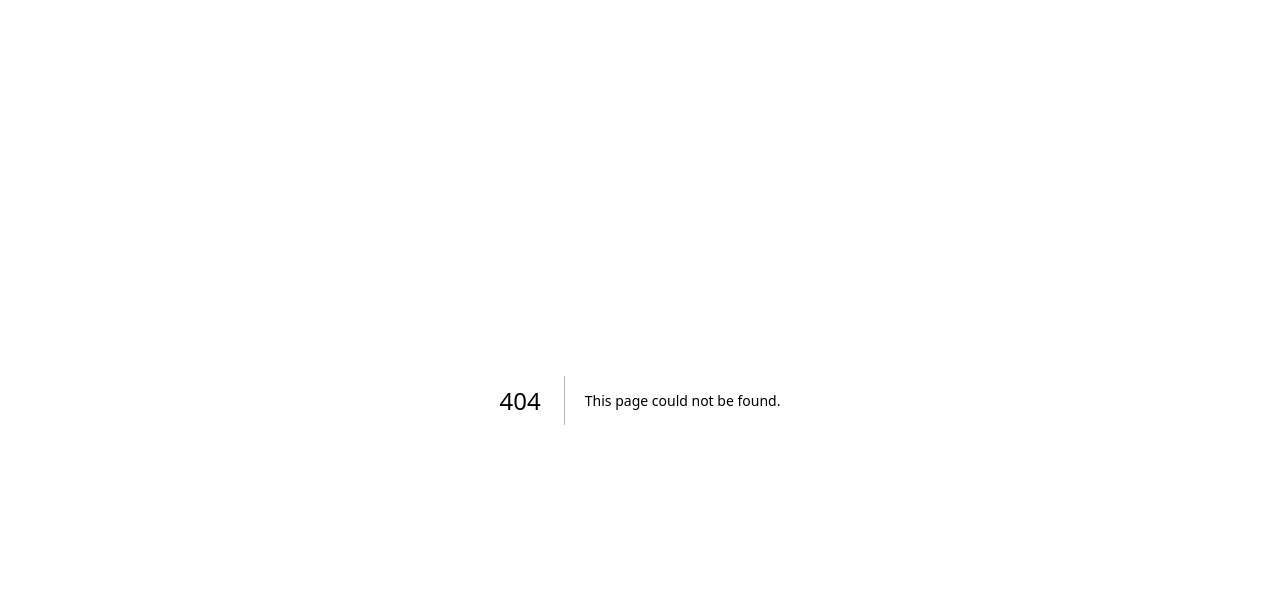
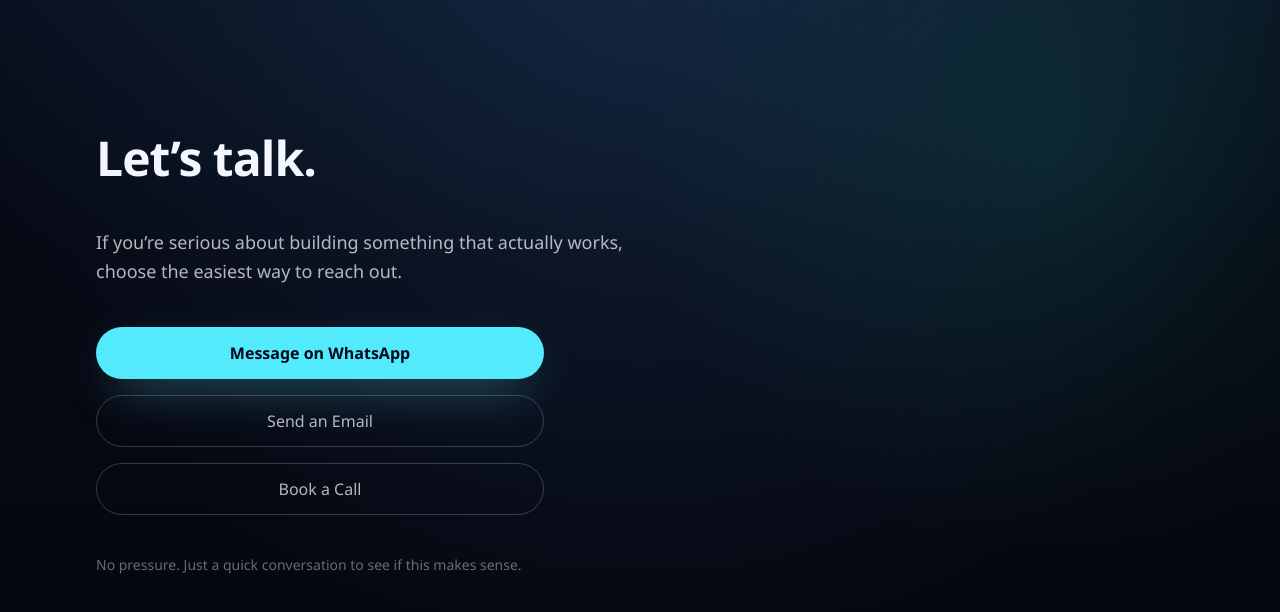
Before and after one commit to martindubreuil13-byte/mba-landing, a Next.js app: page /contact in a window 1280 px wide. Before the commit this address had no page. Shown: the top 612 px of the page. Built offline with nearby package versions, Linux system fonts and the light colour scheme.

Commit message:
Fix navbar: link contact page and unify CTA flow

```diff
--- a/app/components/sections/FinalCta.tsx
+++ b/app/components/sections/FinalCta.tsx
@@ -1,21 +1,17 @@
 "use client";
 
+import Link from "next/link";
 import { Button } from "@/app/components/ui/Button";
 
-interface FinalCtaProps {
-  onContactClick: () => void;
-}
-
-export function FinalCta({ onContactClick }: FinalCtaProps) {
+export function FinalCta() {
   return (
     <section
       id="final"
       className="w-full px-6 md:px-12 lg:px-24 py-16"
     >
-
       <div className="max-w-none flex flex-col items-start gap-10">
 
-        {/* HEADLINE — ALIGNED PROPERLY */}
+        {/* HEADLINE */}
         <h2 className="text-4xl md:text-5xl font-semibold leading-tight tracking-[-0.02em]">
           At some point,
           <span className="block mt-3">
@@ -32,16 +28,17 @@ export function FinalCta({ onContactClick }: FinalCtaProps) {
           It’s a structure you can actually move with.
         </p>
 
-        {/* SINGLE CTA — CLEAR INTENT */}
+        {/* CTA */}
         <div className="pt-6 w-full max-w-sm">
+          <Link href="/contact" className="w-full">
             <Button
-            onClick={onContactClick}
               variant="primary"
               size="lg"
               className="w-full"
             >
               See if you qualify
             </Button>
+          </Link>
         </div>
 
         {/* SUBTEXT */}
@@ -50,7 +47,6 @@ export function FinalCta({ onContactClick }: FinalCtaProps) {
         </p>
 
       </div>
-
     </section>
   );
 }
--- a/app/components/ui/Navbar.tsx
+++ b/app/components/ui/Navbar.tsx
@@ -1,13 +1,10 @@
 "use client";
 
 import { useState } from "react";
+import Link from "next/link";
 import { Menu, X } from "lucide-react";
 
-type NavbarProps = {
-  onContactClick?: () => void;
-};
-
-export function Navbar({ onContactClick }: NavbarProps) {
+export function Navbar() {
   const [isOpen, setIsOpen] = useState(false);
 
   return (
@@ -21,22 +18,26 @@ export function Navbar({ onContactClick }: NavbarProps) {
 
         {/* DESKTOP NAV */}
         <nav className="hidden md:flex items-center gap-8 text-sm text-white/70">
-          <a href="#" className="hover:text-white transition">
+
+          <Link href="#framework" className="hover:text-white transition">
             Framework
-          </a>
-          <a href="#" className="hover:text-white transition">
+          </Link>
+
+          <Link href="#program" className="hover:text-white transition">
             Program
-          </a>
-          <a href="#" className="hover:text-white transition">
+          </Link>
+
+          {/* REAL CONTACT LINK */}
+          <Link href="/contact" className="hover:text-white transition">
             Contact
-          </a>
+          </Link>
 
-          <button
-            onClick={onContactClick}
-            className="ml-4 px-4 py-2 rounded-full bg-white text-black text-sm font-medium hover:opacity-90 transition"
-          >
-            Get Started
-          </button>
+          {/* MAIN CTA */}
+          <Link href="/contact">
+            <button className="ml-4 px-5 py-2 rounded-full bg-gradient-to-r from-cyan-400 to-blue-500 text-white text-sm font-medium hover:opacity-90 transition">
+              Get Started
+            </button>
+          </Link>
         </nav>
 
         {/* MOBILE MENU BUTTON */}
@@ -51,25 +52,24 @@ export function Navbar({ onContactClick }: NavbarProps) {
       {/* MOBILE MENU */}
       {isOpen && (
         <div className="md:hidden bg-[#020617] border-t border-white/10 px-6 py-6 flex flex-col gap-4 text-white/80">
-          <a href="#" onClick={() => setIsOpen(false)}>
+
+          <Link href="#framework" onClick={() => setIsOpen(false)}>
             Framework
-          </a>
-          <a href="#" onClick={() => setIsOpen(false)}>
+          </Link>
+
+          <Link href="#program" onClick={() => setIsOpen(false)}>
             Program
-          </a>
-          <a href="#" onClick={() => setIsOpen(false)}>
+          </Link>
+
+          <Link href="/contact" onClick={() => setIsOpen(false)}>
             Contact
-          </a>
+          </Link>
 
-          <button
-            onClick={() => {
-              setIsOpen(false);
-              onContactClick?.();
-            }}
-            className="mt-2 px-4 py-2 rounded-full bg-white text-black text-sm font-medium"
-          >
-            Get Started
-          </button>
+          <Link href="/contact" onClick={() => setIsOpen(false)}>
+            <button className="mt-2 px-4 py-2 rounded-full bg-gradient-to-r from-cyan-400 to-blue-500 text-white text-sm font-medium">
+              Get Started
+            </button>
+          </Link>
         </div>
       )}
     </header>
--- /dev/null
+++ b/app/contact/page.tsx
@@ -0,0 +1,78 @@
+"use client";
+
+import { Button } from "@/app/components/ui/Button";
+
+export default function ContactPage() {
+  return (
+    <section className="w-full px-6 md:px-12 lg:px-24 py-32">
+
+      <div className="max-w-2xl flex flex-col items-start gap-10">
+
+        {/* TITLE */}
+        <h1 className="text-4xl md:text-5xl font-semibold leading-tight tracking-[-0.02em]">
+          Let’s talk.
+        </h1>
+
+        {/* TEXT */}
+        <p className="text-lg text-white/70 leading-relaxed max-w-xl">
+          If you’re serious about building something that actually works,
+          choose the easiest way to reach out.
+        </p>
+
+        {/* ACTIONS */}
+        <div className="flex flex-col gap-4 w-full max-w-md">
+
+          {/* WHATSAPP */}
+          <a
+            href="https://wa.me/66979211331"
+            target="_blank"
+            rel="noopener noreferrer"
+            className="w-full"
+          >
+            <Button variant="primary" size="lg" className="w-full">
+              Message on WhatsApp
+            </Button>
+          </a>
+
+          {/* EMAIL */}
+          <a
+            href="mailto:martin@mindrasolutions.com"
+            className="w-full"
+          >
+            <Button
+              variant="ghost"
+              size="lg"
+              className="w-full border border-white/20 hover:bg-white/5"
+            >
+              Send an Email
+            </Button>
+          </a>
+
+          {/* CALENDLY */}
+          <a
+            href="https://calendly.com/martindubreuil/coaching_session"
+            target="_blank"
+            rel="noopener noreferrer"
+            className="w-full"
+          >
+            <Button
+              variant="ghost"
+              size="lg"
+              className="w-full border border-white/20 hover:bg-white/5"
+            >
+              Book a Call
+            </Button>
+          </a>
+
+        </div>
+
+        {/* SUBTEXT */}
+        <p className="text-sm text-white/40 max-w-md">
+          No pressure. Just a quick conversation to see if this makes sense.
+        </p>
+
+      </div>
+
+    </section>
+  );
+}
```
Lines whose indentation alone changed are shown as unchanged.
